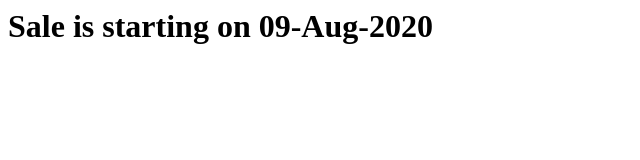
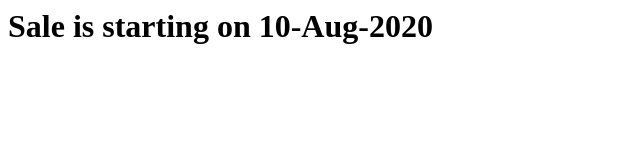
Before and after one commit to devopscloudsre/flipkart-9am-jul, a plain HTML site: page index.html in a window 1280 px wide. Shown: the full height of the page, 0-640 px from the left. Drawn offline with Linux system fonts and the light colour scheme.

Commit message:
Update index.html

```diff
--- a/index.html
+++ b/index.html
@@ -1 +1 @@
-<h1>Sale is starting on 09-Aug-2020</h1>
+<h1>Sale is starting on 10-Aug-2020</h1>
```
